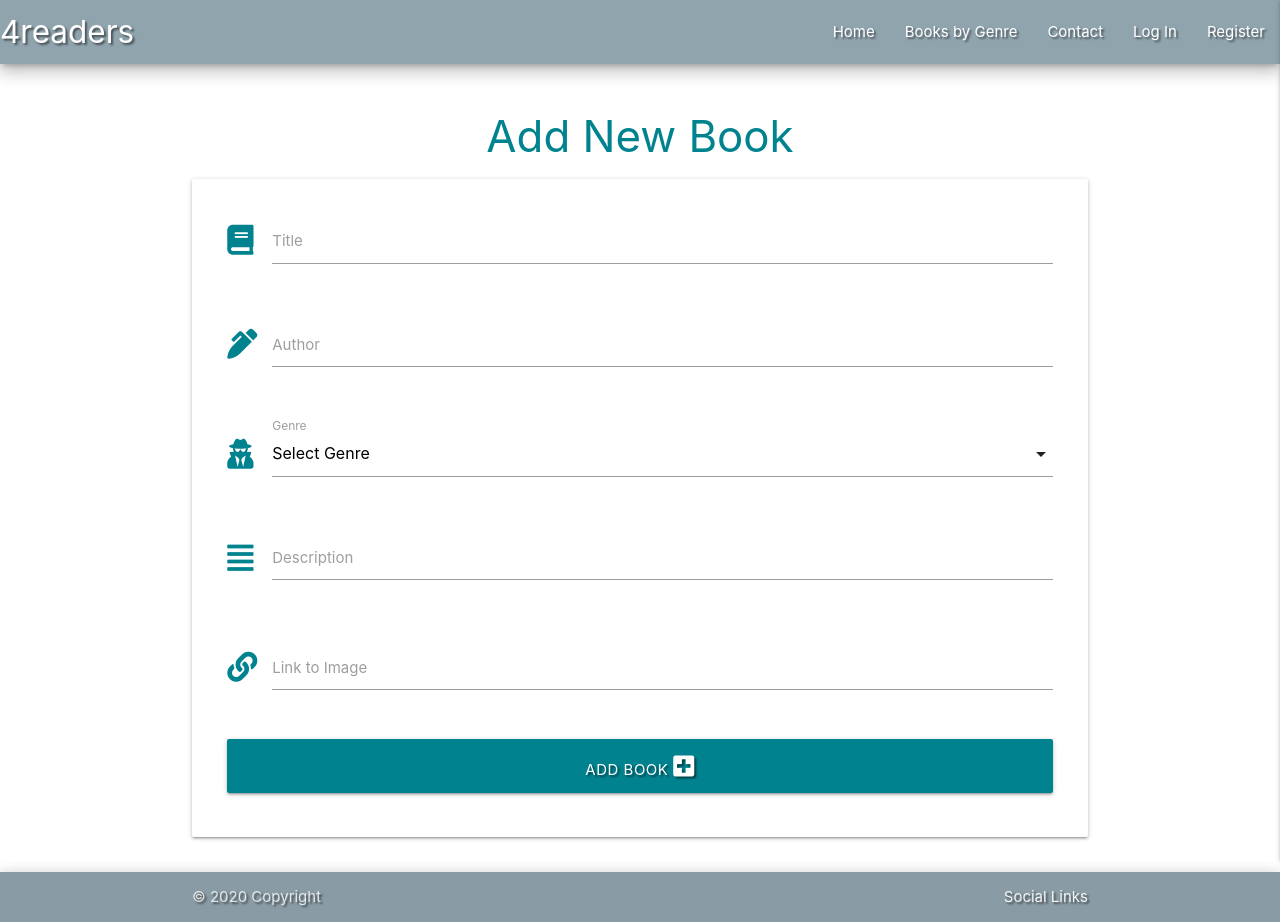
After one commit to MariaPSegarra/MP3-BookClub, a Flask app: page /add_book in a window 1280 px wide. The commit adds this page. Run offline with Flask 2, Linux system fonts and the light colour scheme; data that the repository does not hold is empty; some libraries are stand-ins or nearby versions.

Commit message:
Add new book page

```diff
--- a/app.py
+++ b/app.py
@@ -110,6 +110,25 @@ def contact():
     return render_template("contact.html")
 
 
+@app.route("/add_book")
+def add_book():
+    if request.method == "POST":
+        book = {
+            "book_title": request.form.get("book_title"),
+            "book_author": request.form.get("book_author"),
+            "genre_name": request.form.get("genre_name"),
+            "book_description": request.form.get("book_description"),
+            "book_image": request.form.get("book_image"),
+            "created_by": session["user"]
+        }
+        mongo.db.books.insert_one(book)
+        flash("Your Book has been Added")
+        return redirect(url_for("books"))
+
+    genres = mongo.db.genres.find().sort("genre_name", 1)
+    return render_template("add_book.html", genres=genres)
+
+
 if __name__ == "__main__":
     app.run(host=os.environ.get("IP"),
             port=int(os.environ.get("PORT")),
--- a/static/script.js
+++ b/static/script.js
@@ -1,7 +1,7 @@
 /*
     jQuery for MaterializeCSS initialization
 */
-
 $(document).ready(function () {
     $(".sidenav").sidenav({edge: "right"});
+    $("select").formSelect();
 });
--- /dev/null
+++ b/templates/add_book.html
@@ -0,0 +1,62 @@
+{% extends "base.html" %}
+{% block content %}
+
+    <h3 class="center-align cyan-text text-darken-3">Add New Book</h3>
+
+     <div class="row card-panel">
+        <form class="col s12" method="POST" action="{{ url_for('add_book') }}">
+            <div class="row">
+                <div class="input-field col s12">
+                    <i class="fas fa-book prefix cyan-text text-darken-3"></i>
+                    <input id="book_title" name="book_title"
+                        type="text" class="validate" required>
+                    <label for="book_title">Title</label>
+                </div>
+            </div>
+            <div class="row">
+                <div class="input-field col s12">
+                    <i class="fas fa-pen-alt prefix cyan-text text-darken-3"></i>
+                    <textarea id="book_author" name="book_author"
+                     class="materialize-textarea validate" required></textarea>
+                    <label for="book_author">Author</label>
+                </div>
+            </div>
+            <div class="row">
+                <div class="input-field col s12">
+                    <i class="fas fa-user-secret prefix cyan-text text-darken-3"></i>
+                    <select id="genre_name" name="genre_name" class="materialize-textarea validate" required>
+                        <option value="" disabled selected>Select Genre</option>
+                        {% for genre in genres %}
+                            <option value="{{ genre.genre_name }}">{{ genre.genre_name }}</option>
+                        {% endfor %}
+                    </select>
+                    <label>Genre</label>
+                </div>
+            </div>
+	        <div class="row">
+                <div class="input-field col s12">
+                    <i class="fas fa-align-justify prefix cyan-text text-darken-3"></i>
+                    <textarea id="book_description" name="book_description" minlength="20"
+                     maxlength="800" class="materialize-textarea validate" required></textarea>
+                    <label for="book_description">Description</label>
+                </div>
+            </div>
+            <div class="row">
+                <div class="input-field col s12">
+                    <i class="fas fa-link prefix cyan-text text-darken-3"></i>
+                    <textarea id="book_image" name="book_image"
+                     class="materialize-textarea validate" required></textarea>
+                    <label for="book_image">Link to Image</label>
+                </div>
+            </div>
+            <div class="row">
+                <div class="col s12">
+                    <button type="submit" class="col s12 btn-large cyan darken-3 text-shadow">
+                        Add Book <i class="fas fa-plus-square"></i>
+                    </button>
+                </div>
+            </div>
+        </form>
+    </div>
+
+{% endblock %}
--- a/templates/base.html
+++ b/templates/base.html
@@ -26,8 +26,8 @@
                         <li><a href="{{ url_for('contact') }}">Contact</a></li>
                         {% if session.user %}
                         <li><a href="{{ url_for('profile', username=session['user']) }}">Profile</a></li>
-                        <li><a href="#">Suggest a Book</a></li>
-                        <li><a href="#">Books by Genres</a></li>
+                        <li><a href="{{ url_for('add_book') }}">Add New Book</a></li>
+                        <li><a href="#">Find Books</a></li>
                         <li><a href="{{ url_for('logout') }}">Log Out</a></li>
                     {% else %}
                         <li><a href="{{ url_for('login') }}">Log In</a></li>
@@ -41,11 +41,11 @@
             <ul class="sidenav" id="mobile-demo">
                 <li><h4 class="center-align blue-grey-text text-lighten-2">4readers</h4></li>
                         <li><a href="{{ url_for('books') }}">Home</a></li>
-                        <li><a href="#">Books by Genre</a></li>
                         <li><a href="{{ url_for('contact') }}">Contact</a></li>
                         {% if session.user %}
                         <li><a href="{{ url_for('profile', username=session['user']) }}">Profile</a></li>
-                        <li><a href="#">Suggest a Book</a></li>
+                        <li><a href="{{ url_for('add_book') }}">Add New Book</a></li>
+                        <li><a href="#">Find Books</a></li>
                         <li><a href="{{ url_for('logout') }}">Log Out</a></li>
                     {% else %}
                         <li><a href="{{ url_for('login') }}">Log In</a></li>
@@ -85,7 +85,6 @@
         integrity="sha256-9/aliU8dGd2tb6OSsuzixeV4y/faTqgFtohetphbbj0=" crossorigin="anonymous"></script>
     <script src="https://cdnjs.cloudflare.com/ajax/libs/materialize/1.0.0/js/materialize.min.js"></script>
     <script src="static/script.js"></script>
-
     {% block scripts %}
     {% endblock %}
 </body>
--- a/templates/books.html
+++ b/templates/books.html
@@ -2,13 +2,13 @@
 {% block content %}
 
 <section class="container">
-<h3 class="center-align">Books 4readers</h3>
+<h3 class="center-align cyan-text text-darken-3">Books 4readers</h3>
 
 {% for book in books %}
   <div class="col s12 m7">
     <div class="card horizontal">
             <div class="card-image ">
-                <img src="https://i.gr-assets.com/images/S/compressed.photo.goodreads.com/books/1353277730l/11588.jpg">
+                <img src="{{ book.book_image}}">
             </div>
         <div class="card-stacked">
             <div class="card-content">
--- a/templates/contact.html
+++ b/templates/contact.html
@@ -13,7 +13,7 @@
 {% block scripts %}
 {% endblock %}
 
-    <h3 class="center-align">Contact us</h3>
+    <h3 class="center-align cyan-text text-darken-3">Contact us</h3>
 
     <div class="row">
         <form class="col s12 m8 offset-m2" method="POST" onsubmit="return sendMail(this);">
--- a/templates/login.html
+++ b/templates/login.html
@@ -1,7 +1,7 @@
 {% extends "base.html" %}
 {% block content %}
 
-    <h3 class="center-align">Log In</h3>
+    <h3 class="center-align cyan-text text-darken-3">Log In</h3>
 
     <div class="row">
         <form class="col s12 m8 offset-m2" method="POST" action="{{ url_for('login') }}">
--- a/templates/register.html
+++ b/templates/register.html
@@ -1,7 +1,7 @@
 {% extends "base.html" %}
 {% block content %}
 
-    <h3 class="center-align">Become Part of the Club</h3>
+    <h3 class="center-align cyan-text text-darken-3">Become Part of the Club</h3>
 
     <div class="row">
         <form class="col s12 m8 offset-m2" method="POST" action="{{ url_for('register') }}">
```
